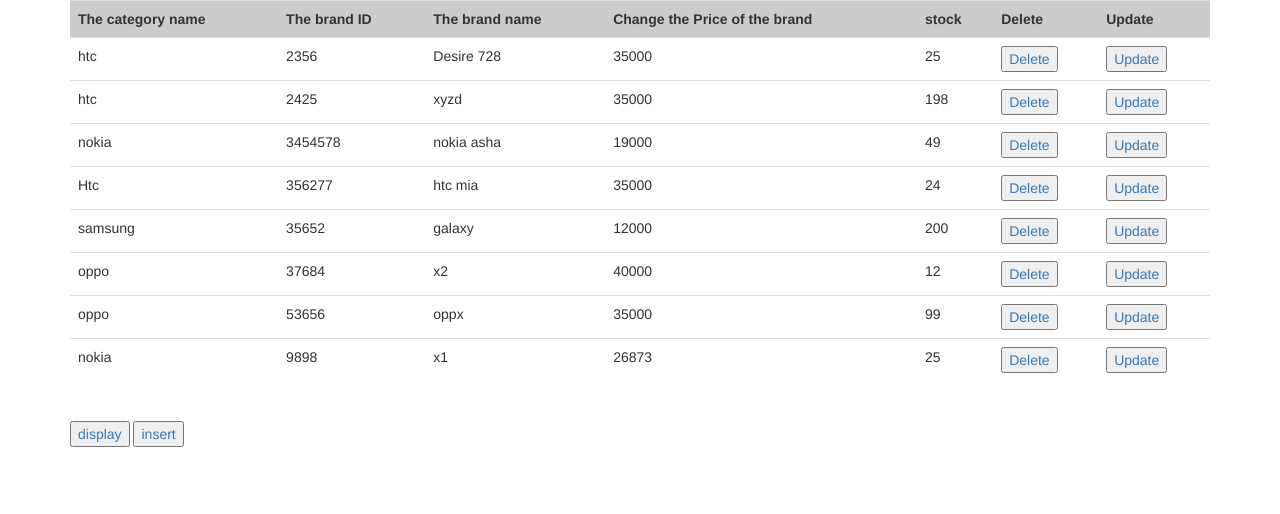
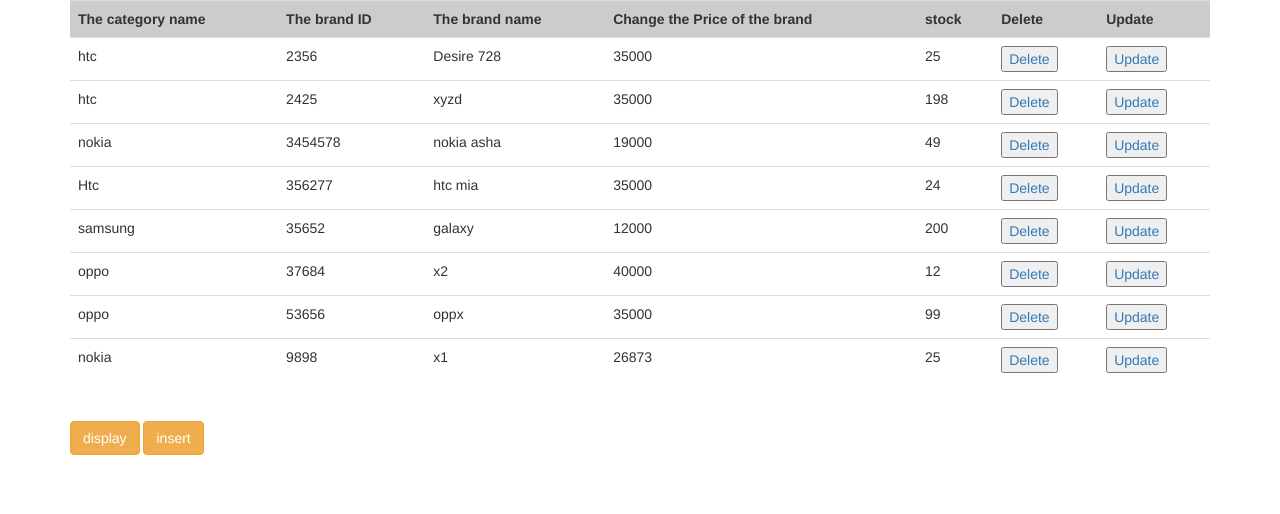
Before and after one commit to scs2208/Mobile-shop-management-system, a CodeIgniter app: page /Final-project/index.php/hello_controller_update/dispdata in a window 1280 px wide. Shown: the top 514 px of the page. Run offline with CodeIgniter, Linux system fonts and the light colour scheme; data comes from the database, SQL or seed files in the repository.

Commit message:
Update display_record.php

```diff
--- a/application/views/display_record.php
+++ b/application/views/display_record.php
@@ -36,8 +36,8 @@
    ?>
 </table>
 <br>
-<a href = "<?php echo base_url()?>index.php/hello_controller_display/dispdata"><button>display</button></a>
-<a href = "<?php echo base_url()?>index.php/hello_controller_insert/savedata"><button>insert</button></a>
+<a href = "<?php echo base_url()?>index.php/hello_controller_display/dispdata"><button type="button" class="btn btn-warning">display</button></a>
+<a href = "<?php echo base_url()?>index.php/hello_controller_insert/savedata"><button type="button" class="btn btn-warning">insert</button></a>
 </div>
 </body>
 </html>
```
